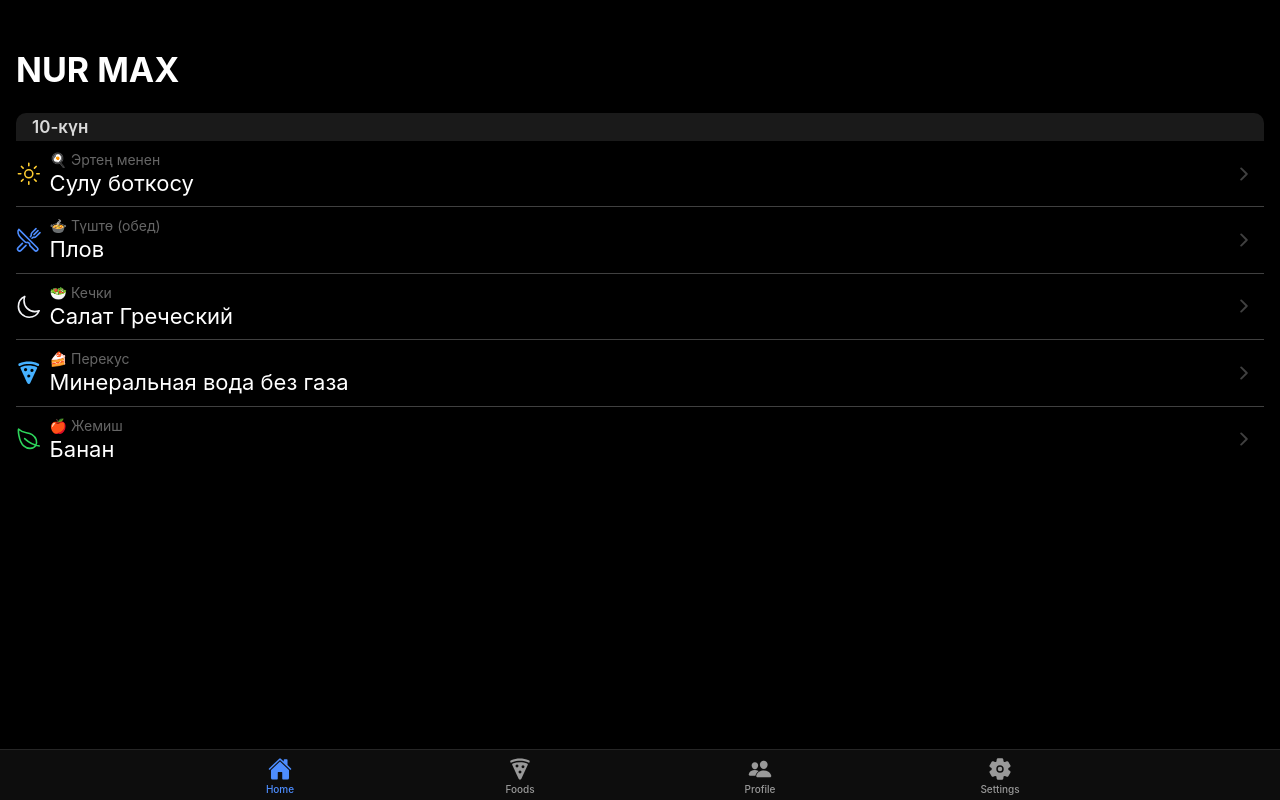
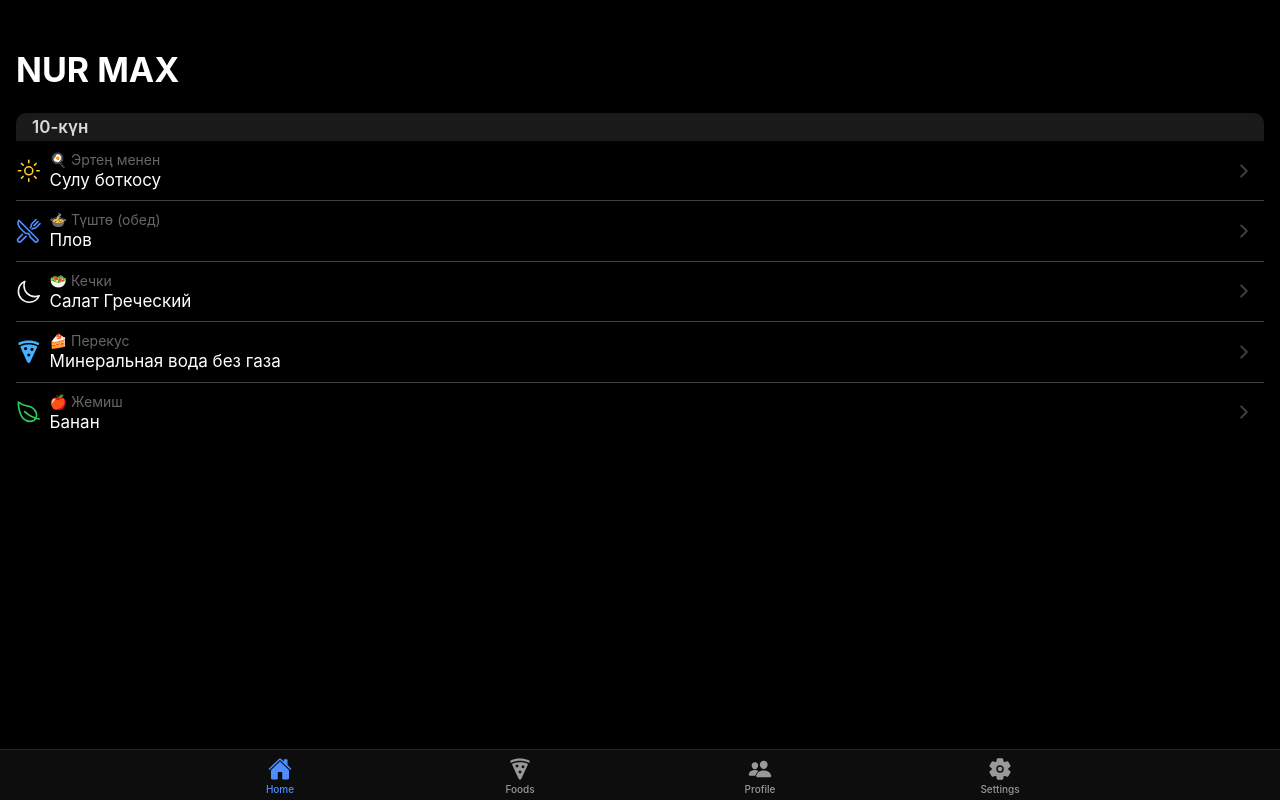
Before and after one commit to Nurtimax/nur-max, a React (Vite) app: page /home in a window 1280 px wide. Built offline with nearby package versions, Linux system fonts and the light colour scheme.

Commit message:
feat: bump version to 1.2.12 and update MealCard to use h2 for item names

```diff
--- a/package.json
+++ b/package.json
@@ -1,7 +1,7 @@
 {
   "name": "nur-max",
   "private": true,
-  "version": "1.2.11",
+  "version": "1.2.12",
   "type": "module",
   "scripts": {
     "dev": "vite",
--- a/src/components/meals/MealCard.tsx
+++ b/src/components/meals/MealCard.tsx
@@ -40,7 +40,7 @@ const MealCard: FC<IProps> = ({ data, updateComplete }) => {
             <IonIcon icon={action.icon} color={action.color} />
             <IonLabel className={classes.ionLabel}>
               <p>{action.title}</p>
-              <h1 style={{ margin: 0 }}>{data[action.key].name}</h1>
+              <h2 style={{ margin: 0 }}>{data[action.key].name}</h2>
             </IonLabel>
           </IonItem>
           <IonItemOptions slot="end">
```
